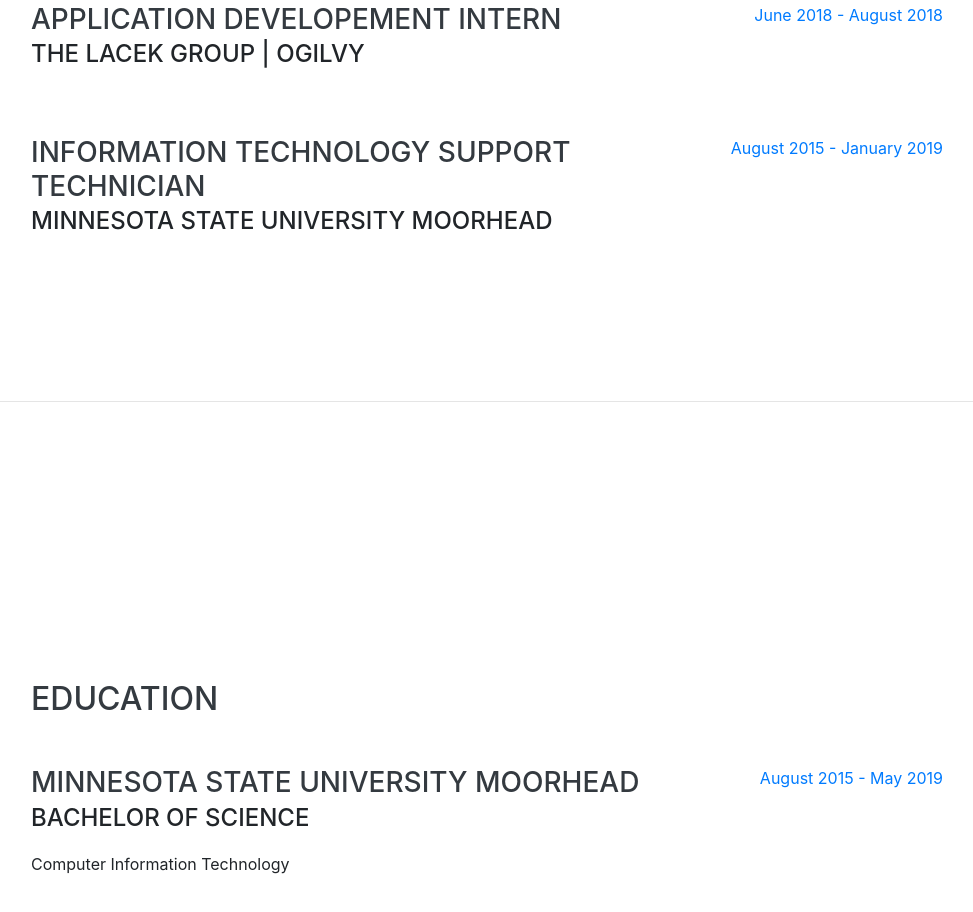
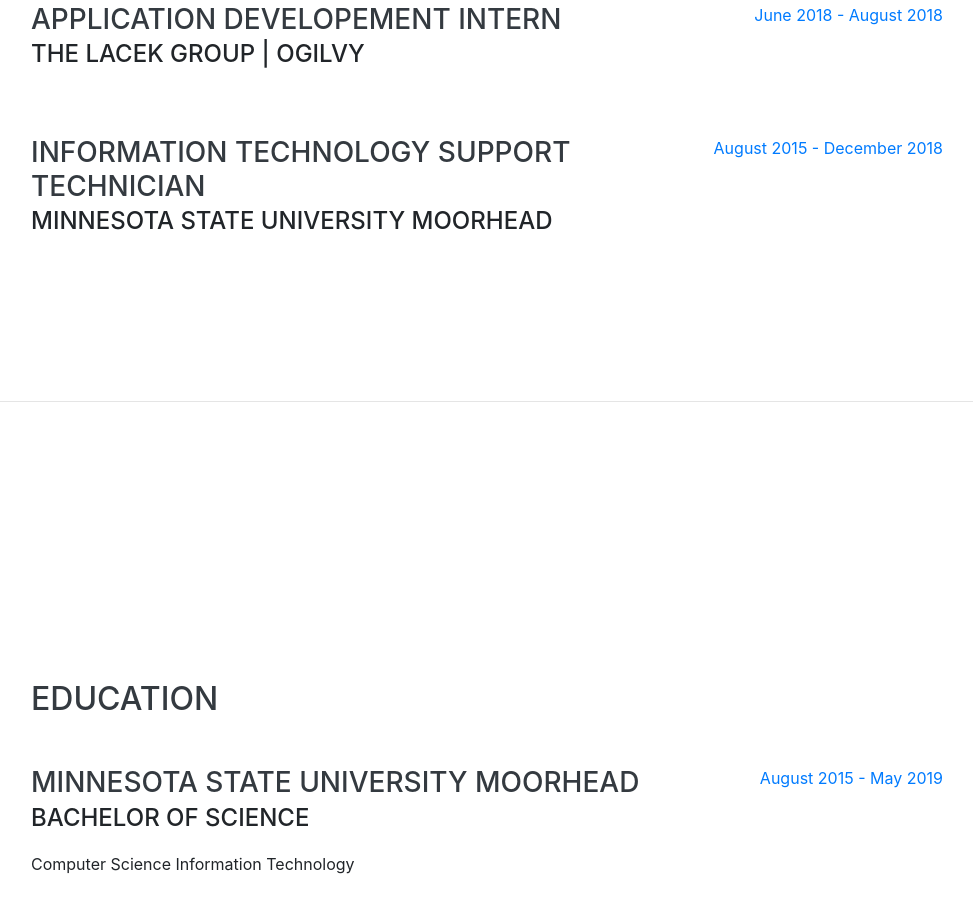
Before and after one commit to rm0016nc/rm0016nc.github.io, a website with bundled scripts: page index.html in a window 1280 px wide. Shown: the part 1200-2112 px from the top of the page, without its empty margins (289-1262 px from the left). Built offline with nearby package versions, Linux system fonts and the light colour scheme; a script that the page names is missing; a web font is replaced by a local one.

Commit message:
Update index.html

```diff
--- a/index.html
+++ b/index.html
@@ -131,7 +131,7 @@
             <div class="subheading mb-3">Minnesota State University Moorhead</div>
           </div>
           <div class="resume-date text-md-right">
-            <span class="text-primary">August 2015 - January 2019</span>
+            <span class="text-primary">August 2015 - December 2018 </span>
           </div>
         </div>
 
@@ -149,7 +149,7 @@
           <div class="resume-content">
             <h3 class="mb-0">Minnesota State University Moorhead</h3>
             <div class="subheading mb-3">Bachelor of Science</div>
-            <div>Computer Information Technology</div>
+            <div>Computer Science Information Technology</div>
           </div>
           <div class="resume-date text-md-right">
             <span class="text-primary">August 2015 - May 2019</span>
```
